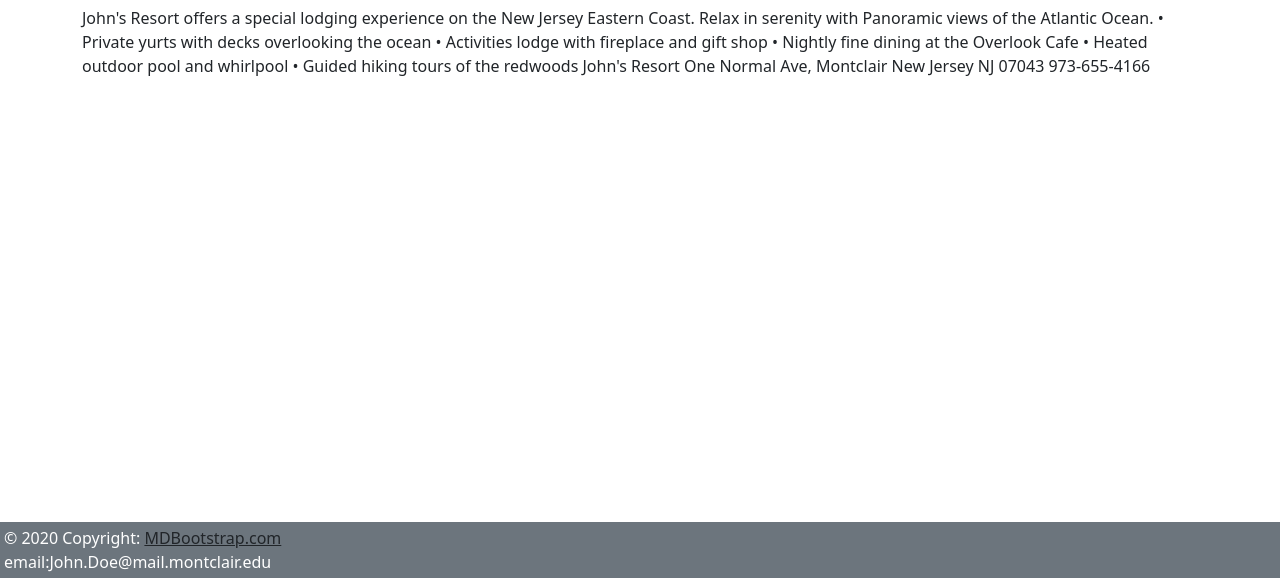
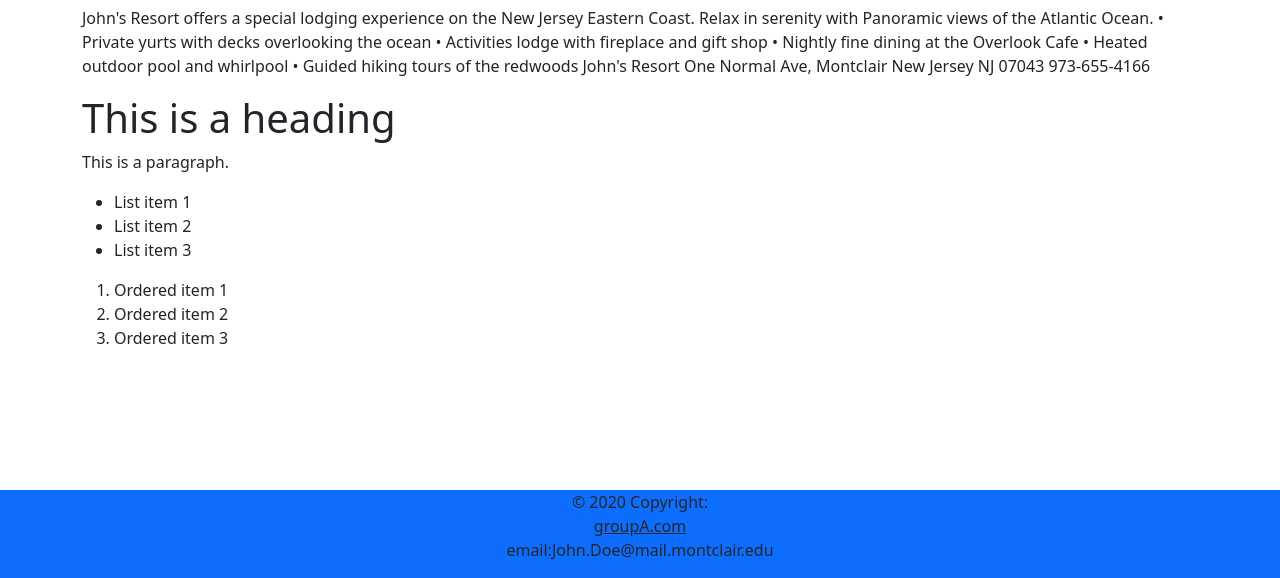
Before and after one commit to cr7st74n/Midterm-project, a PHP site: page / in a window 1280 px wide. Shown: the part 222-800 px from the top of the page. Run offline with PHP 8.4, Linux system fonts and the light colour scheme.

Commit message:
editing index.php

```diff
--- a/index.php
+++ b/index.php
@@ -20,7 +20,23 @@
             One Normal Ave, Montclair
             New Jersey NJ 07043
             973-655-4166
+
         </P>
+
+        <h1><?php echo 'This is a heading'; ?></h1>
+        <p><?php echo 'This is a paragraph.'; ?></p>
+        <ul>
+            <li><?php echo 'List item 1'; ?></li>
+            <li><?php echo 'List item 2'; ?></li>
+            <li><?php echo 'List item 3'; ?></li>
+        </ul>
+        <ol>
+            <li><?php echo 'Ordered item 1'; ?></li>
+            <li><?php echo 'Ordered item 2'; ?></li>
+            <li><?php echo 'Ordered item 3'; ?></li>
+        </ol>
+
+
     </main>
 
     <?php include("./view/footer.php"); ?>
--- a/view/footer.php
+++ b/view/footer.php
@@ -1,9 +1,10 @@
 <footer class="bg-body-tertiary text-center text-lg-start">
 
-        <div class="p-1 bg-secondary text-white">
+        <div class="row justify-content-md-center text-Dark bg-primary  ">
                 © 2020 Copyright:
-                <a class="text-body" href="https://mdbootstrap.com/">MDBootstrap.com</a>
-                <br>email:John.Doe@mail.montclair.edu
+                <a class="text-body row justify-content-md-center" href="">groupA.com</a>
+
+                <p class="row justify-content-md-center">email:John.Doe@mail.montclair.edu</p>
         </div>
 
 </footer>
```
